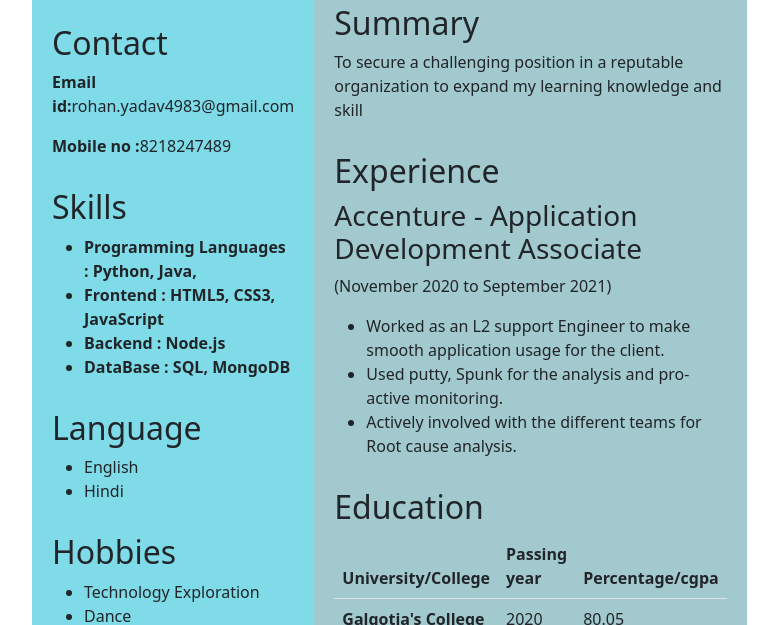
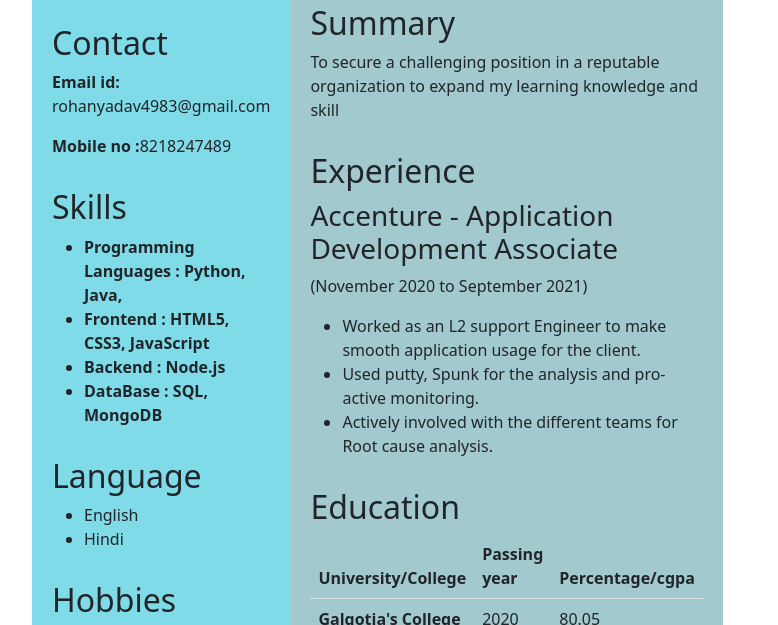
Before and after one commit to rohanyadav05/FirstResume, a plain HTML site: page index.html in a window 1280 px wide. Shown: the part 126-751 px from the top of the page, without its empty margins (288-1066 px from the left). Drawn offline with nearby package versions, Linux system fonts and the light colour scheme.

Commit message:
Corrected Email ID

```diff
--- a/index.html
+++ b/index.html
@@ -22,7 +22,7 @@
 			</div>
 			<div class="Contact">
 				<h2>Contact</h2>
-				<p><b>Email id:</b>rohan.yadav4983@gmail.com</p>
+				<p><b>Email id:</b> rohanyadav4983@gmail.com</p>
 				<p><b>Mobile no :</b>8218247489</p>
 			</div>
 			<div class="Skills">
```
